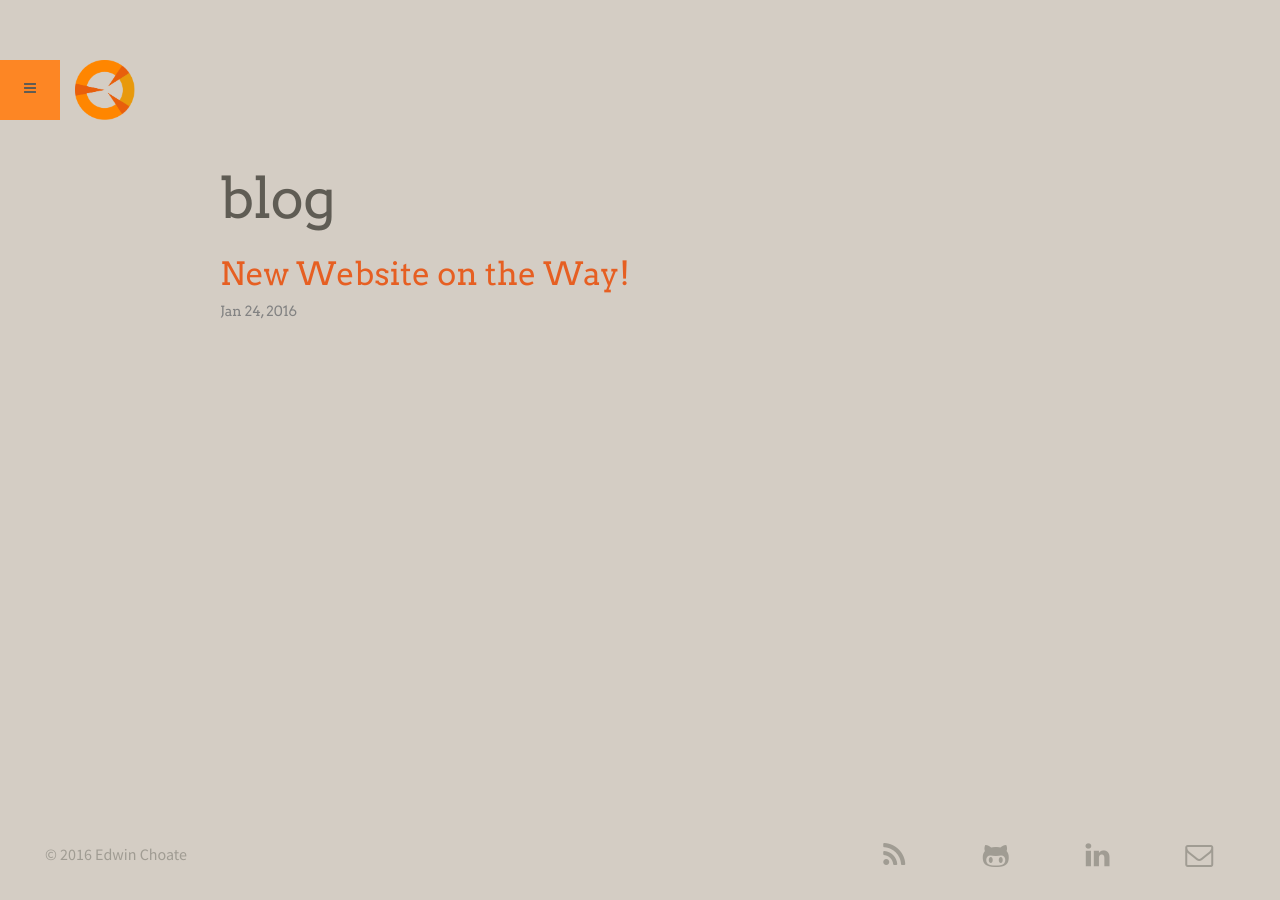
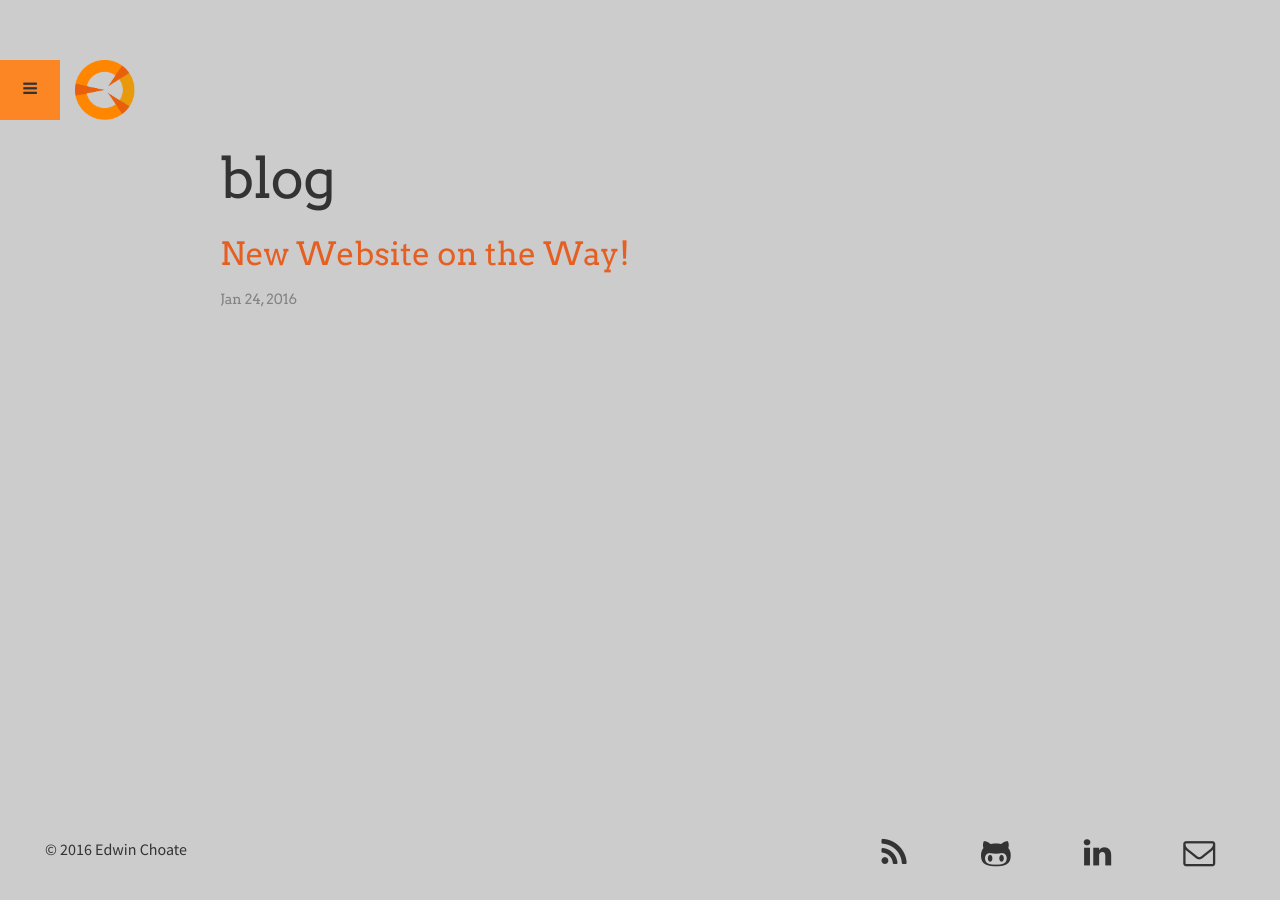
Before and after one commit to edwinchoate/edwinchoate.github.io, a Jekyll site: the page built from blog.html, in a window 1280 px wide. Built offline with Jekyll 4.4.1, drawn with Linux system fonts in a browser that asks for light colours.

Commit message:
creates light and dark themes, adds js functionality

```diff
--- a/_includes/head.html
+++ b/_includes/head.html
@@ -6,7 +6,6 @@
   <title>{{ site.title }}{% if page.title %} | {{ page.title }}{% endif %}</title>
   <meta name="description" content="{% if page.excerpt %}{{ page.excerpt | strip_html | strip_newlines | truncate: 160 }}{% else %}{{ site.description }}{% endif %}">
 
-  <link rel="stylesheet" href="{{ "/css/main.css" | prepend: site.baseurl }}">
   <link rel="canonical" href="{{ page.url | replace:'index.html','' | prepend: site.baseurl | prepend: site.url }}">
   <link rel="alternate" type="application/rss+xml" title="{{ site.title }}" href="{{ "/feed.xml" | prepend: site.baseurl | prepend: site.url }}">
   <link rel="icon" type="image/png" href="{{ site.url }}/img/ec_favicon.png">
@@ -15,4 +14,15 @@
   <link rel="stylesheet" href="/bower_components/font-awesome/css/font-awesome.min.css">
   <link rel="stylesheet" href="/bower_components/bootstrap/dist/css/bootstrap.min.css">
 
+  <script>
+    var theme = "light";
+
+    // create link to color-appropriate .css file
+    var customCSS = document.createElement("link");
+        customCSS.type = "text/css";
+        customCSS.rel = "stylesheet";
+        customCSS.href = "/css/main-theme-" + theme + ".css";
+    document.getElementsByTagName("head")[0].appendChild(customCSS);
+  </script>
+
 </head>
--- a/_sass/_layout.scss
+++ b/_sass/_layout.scss
@@ -76,7 +76,6 @@
     height: $menu-bar-width; // square dimensions
 
     .fa {
-      color: darken($landing-grey-dark, 25%);
       text-align: center;
       width: $spacing-unit;
       $menu-logo-margin: ($menu-bar-width - $spacing-unit) / 2;
@@ -266,7 +265,6 @@
 
     // font awesome icons
     i.fa {
-      color: $landing-grey-dark;
 
       &:hover {
           color: $brand-color !important;
@@ -274,7 +272,6 @@
     }
 
     p {
-      color: $landing-grey-dark;
 
       &:hover {
         text-decoration: none !important;
--- a/css/main.scss
+++ b/_sass/_main.scss
@@ -1,6 +1,3 @@
----
-# Only the main Sass file needs front matter (the dashes are enough)
----
 @charset "utf-8";
 
 // Sources Sans Pro
@@ -9,10 +6,6 @@
 @import url(https://fonts.googleapis.com/css?family=Arvo:400,700);
 
 // my variables
-$landing-grey:        #c0bcb2;
-$landing-grey-light:  #d4cdc4;
-$landing-grey-dark:   #a09c93;
-
 $logo-orange:         #fd8624;
 $logo-orange-dark:    #e65f22;
 $logo-gold:           #e69828;
@@ -26,9 +19,6 @@
 $base-line-height: 1.5;
 
 $spacing-unit:     30px;
-
-$text-color:       darken($landing-grey-dark, 25%);
-$background-color: $landing-grey-light;
 $brand-color:      $logo-orange-dark;
 
 $grey-color:       #828282;
@@ -67,14 +57,6 @@
     }
 }
 
-
-// Import partials from `sass_dir` (defaults to `_sass`)
-@import
-        "base",
-        "layout",
-        "syntax-highlighting"
-;
-
 // styling for logo page - logos
 .logo {
   max-width: 350px;
--- /dev/null
+++ b/_sass/_theme-dark.scss
@@ -0,0 +1,22 @@
+$theme-dark-bg-color:     #333;
+$theme-dark-text-color:   #ccc;
+$theme-dark-menu-icon-color: #333;
+
+$text-color:       $theme-dark-text-color;
+$background-color: $theme-dark-bg-color;
+
+.menu-bar {
+  .fa {
+    color: $theme-dark-menu-icon-color;
+  }
+}
+
+#footer {
+  i.fa {
+    color: $theme-dark-text-color;
+  }
+}
+
+p {
+  color: $theme-dark-text-color;
+}
--- /dev/null
+++ b/_sass/_theme-light.scss
@@ -0,0 +1,21 @@
+$theme-light-bg-color:    #ccc;
+$theme-light-text-color:  #333;
+
+$text-color:       $theme-light-text-color;
+$background-color: $theme-light-bg-color;
+
+.menu-bar {
+  .fa {
+    color: $theme-light-text-color;
+  }
+}
+
+#footer {
+  i.fa {
+    color: $theme-light-text-color;
+  }
+}
+
+p {
+  color: $theme-light-text-color;
+}
--- /dev/null
+++ b/css/main-theme-dark.scss
@@ -0,0 +1,14 @@
+---
+# Only the main Sass file needs front matter (the dashes are enough)
+---
+
+@import "theme-dark",
+        "main"
+        ;
+
+// Import partials from `sass_dir` (defaults to `_sass`)
+@import
+        "base",
+        "layout",
+        "syntax-highlighting"
+;
--- /dev/null
+++ b/css/main-theme-light.scss
@@ -0,0 +1,14 @@
+---
+# Only the main Sass file needs front matter (the dashes are enough)
+---
+
+@import "theme-light",
+        "main"
+        ;
+
+// Import partials from `sass_dir` (defaults to `_sass`)
+@import
+        "base",
+        "layout",
+        "syntax-highlighting"
+;
```
Also changed, not shown: offseason.html (+6 -2 lines).
